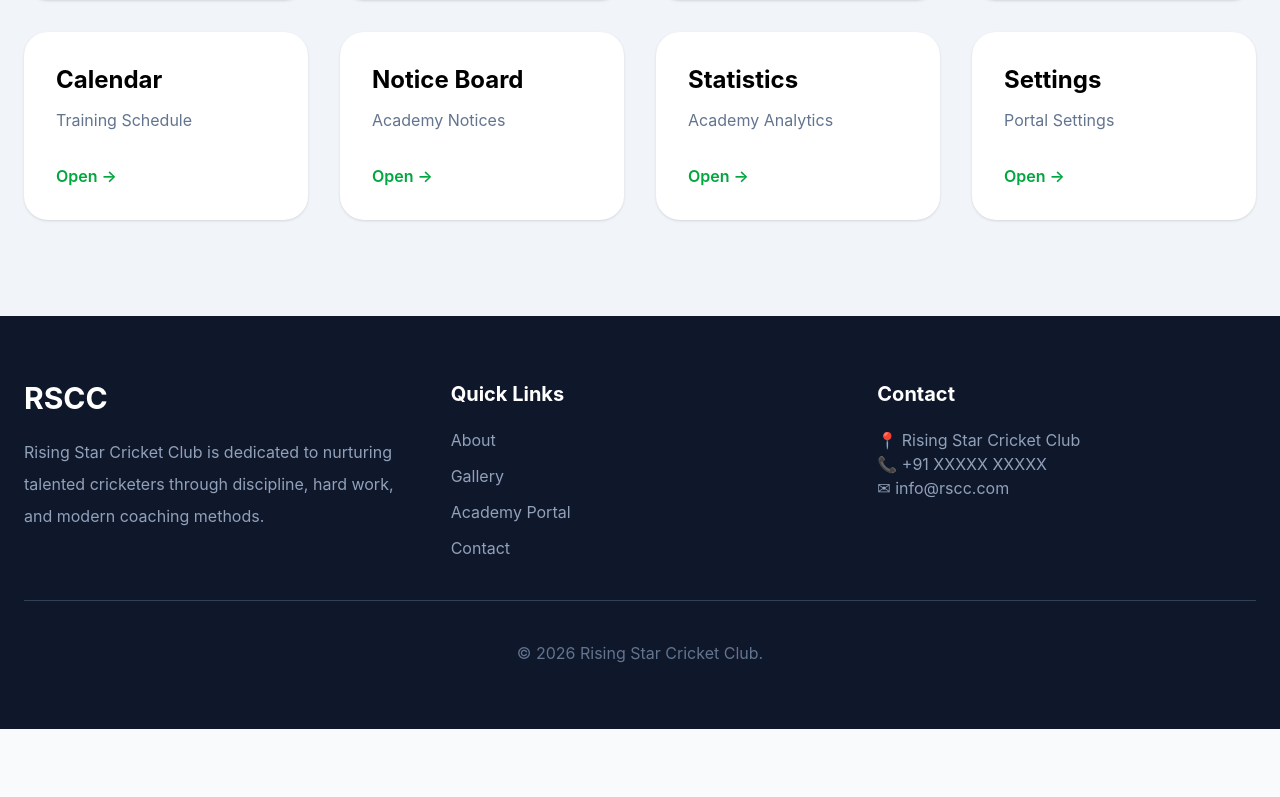
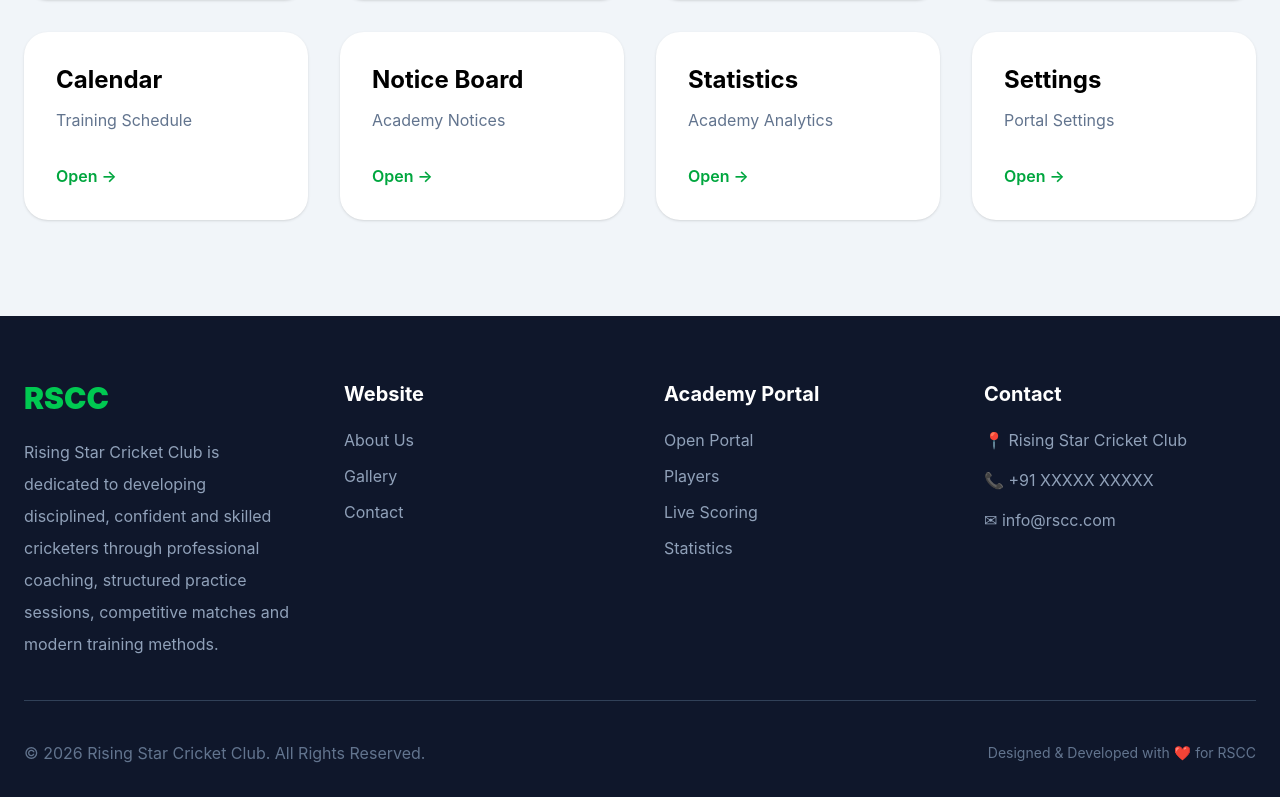
Before and after one commit to apexalphaa/rscc-app, a React (Vite) app in the folder apps/frontend/: page / in a window 1280 px wide. Shown: the part 6469-7266 px from the top of the page. Before the commit the page ends 7198 px from the top, so only its background shows below. Built offline with nearby package versions, Linux system fonts and the light colour scheme.

Commit message:
Update Footer.jsx

```diff
--- a/apps/frontend/src/components/Footer.jsx
+++ b/apps/frontend/src/components/Footer.jsx
@@ -2,85 +2,179 @@ export default function Footer() {
   return (
     <footer
       id="contact"
-      className="bg-slate-900 text-white py-16"
+      className="bg-slate-900 text-white pt-16 pb-8"
     >
       <div className="max-w-7xl mx-auto px-6">
 
-        <div className="grid md:grid-cols-3 gap-12">
+        <div className="grid md:grid-cols-4 gap-12">
+
+          {/* Academy Info */}
 
           <div>
 
-            <h2 className="text-3xl font-bold">
+            <h2 className="text-3xl font-black text-green-500">
               RSCC
             </h2>
 
             <p className="mt-5 text-slate-400 leading-8">
 
-              Rising Star Cricket Club is dedicated to nurturing
-              talented cricketers through discipline, hard work,
-              and modern coaching methods.
+              Rising Star Cricket Club is dedicated to developing
+              disciplined, confident and skilled cricketers through
+              professional coaching, structured practice sessions,
+              competitive matches and modern training methods.
 
             </p>
 
           </div>
 
+          {/* Website */}
+
           <div>
 
-            <h3 className="font-bold text-xl">
-              Quick Links
+            <h3 className="text-xl font-bold">
+
+              Website
+
             </h3>
 
             <ul className="space-y-3 mt-5 text-slate-400">
 
               <li>
-  <a href="#about">About</a>
+                <a
+                  href="#about"
+                  className="hover:text-green-400 transition"
+                >
+                  About Us
+                </a>
               </li>
 
               <li>
-  <a href="#gallery">Gallery</a>
+                <a
+                  href="#gallery"
+                  className="hover:text-green-400 transition"
+                >
+                  Gallery
+                </a>
               </li>
 
               <li>
-  <a href="#portal">Academy Portal</a>
-</li>
-
-<li>
-  <a href="#contact">Contact</a>
+                <a
+                  href="#contact"
+                  className="hover:text-green-400 transition"
+                >
+                  Contact
+                </a>
               </li>
 
             </ul>
 
           </div>
 
+          {/* Academy Portal */}
+
           <div>
 
-            <h3 className="font-bold text-xl">
-              Contact
+            <h3 className="text-xl font-bold">
+
+              Academy Portal
+
             </h3>
 
-            <p className="mt-5 text-slate-400">
+            <ul className="space-y-3 mt-5 text-slate-400">
+
+              <li>
+                <a
+                  href="#academy-portal"
+                  className="hover:text-green-400 transition"
+                >
+                  Open Portal
+                </a>
+              </li>
+
+              <li>
+                <a
+                  href="#academy-portal"
+                  className="hover:text-green-400 transition"
+                >
+                  Players
+                </a>
+              </li>
+
+              <li>
+                <a
+                  href="#academy-portal"
+                  className="hover:text-green-400 transition"
+                >
+                  Live Scoring
+                </a>
+              </li>
+
+              <li>
+                <a
+                  href="#academy-portal"
+                  className="hover:text-green-400 transition"
+                >
+                  Statistics
+                </a>
+              </li>
+
+            </ul>
+
+          </div>
+
+          {/* Contact */}
+
+          <div>
+
+            <h3 className="text-xl font-bold">
+
+              Contact
+
+            </h3>
+
+            <div className="space-y-4 mt-5 text-slate-400">
+
+              <p>
+
                 📍 Rising Star Cricket Club
+
               </p>
 
-            <p className="text-slate-400">
+              <p>
+
                 📞 +91 XXXXX XXXXX
+
               </p>
 
-            <p className="text-slate-400">
+              <p>
+
                 ✉ info@rscc.com
+
               </p>
 
             </div>
 
           </div>
 
-        <hr className="my-10 border-slate-700"/>
+        </div>
 
-        <p className="text-center text-slate-500">
+        <hr className="border-slate-700 my-10" />
 
-         © {new Date().getFullYear()} Rising Star Cricket Club.
+        <div className="flex flex-col md:flex-row justify-between items-center gap-4">
+
+          <p className="text-slate-500 text-center">
+
+            © {new Date().getFullYear()} Rising Star Cricket Club. All Rights Reserved.
 
           </p>
+
+          <p className="text-slate-500 text-sm">
+
+            Designed & Developed with ❤️ for RSCC
+
+          </p>
+
+        </div>
 
       </div>
     </footer>
```
Lines whose indentation alone changed are shown as unchanged.
